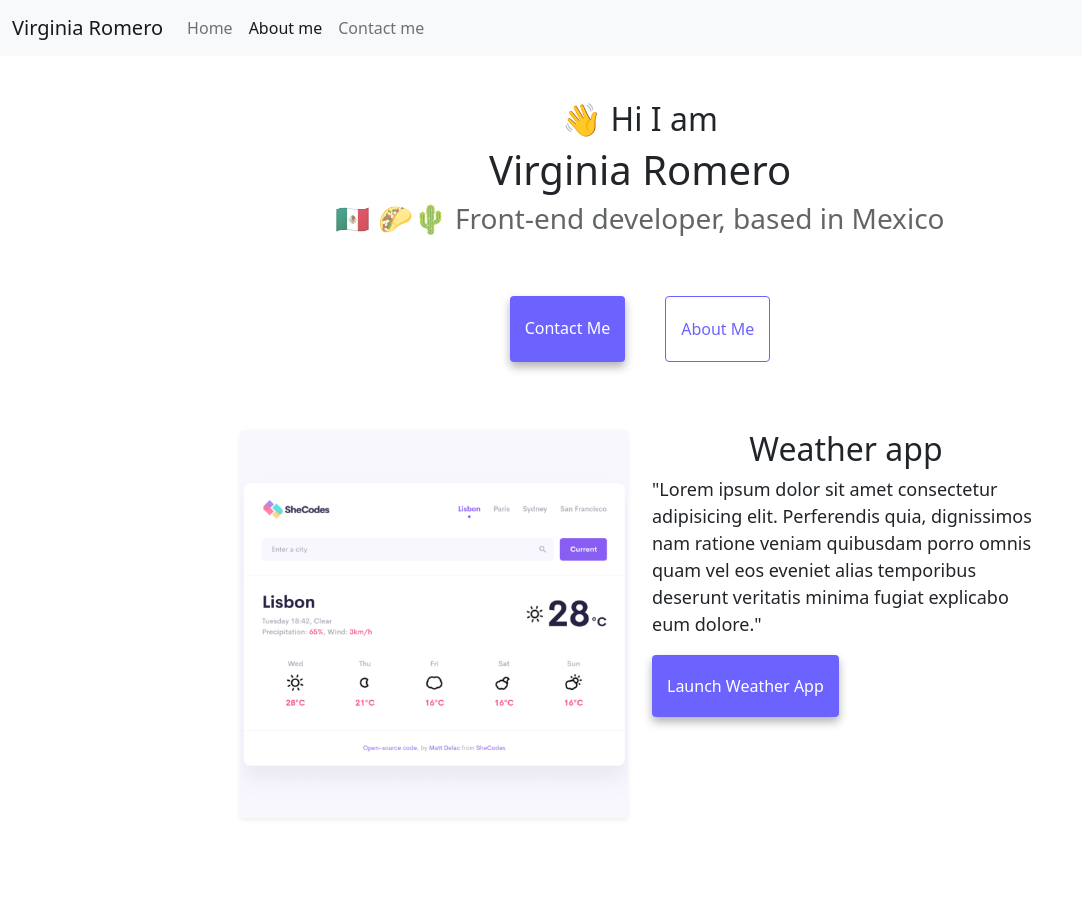
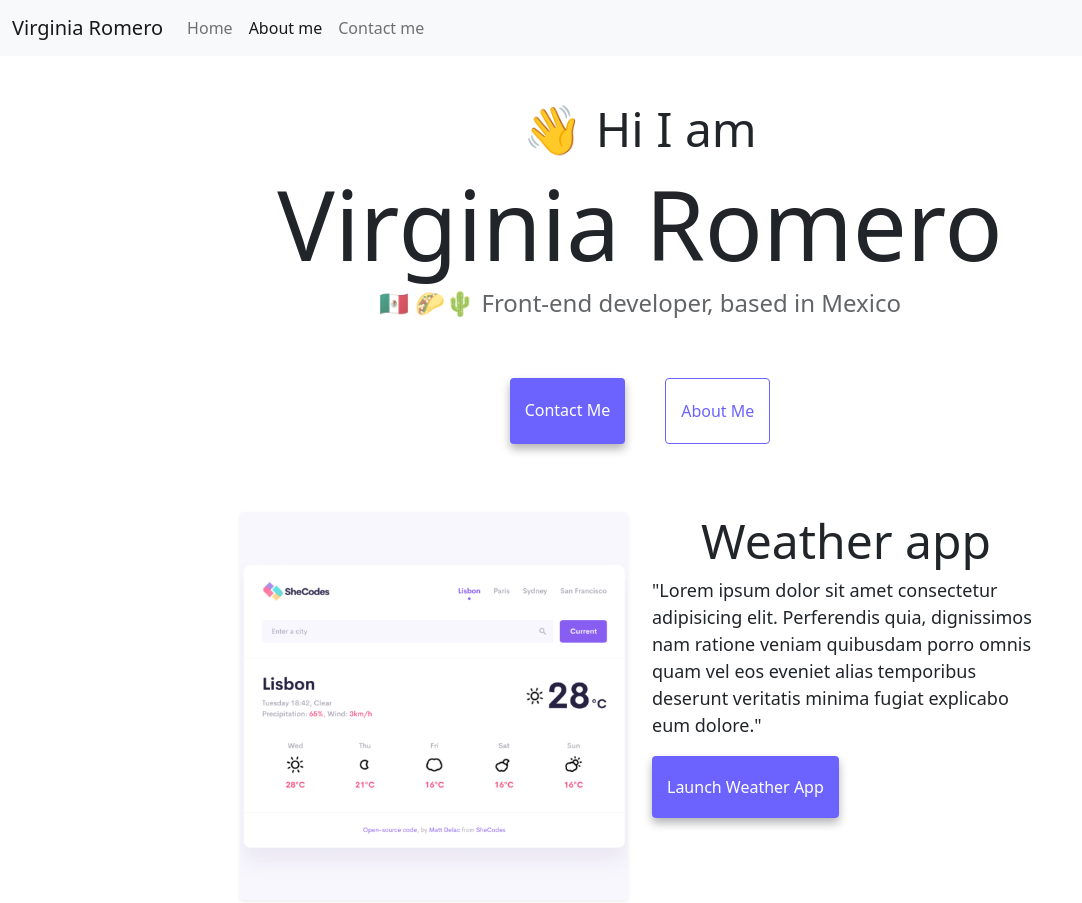
Before and after one commit to VirginiaRool/front-end-developer, a plain HTML site: page index.html in a window 1280 px wide. Shown: the top 903 px of the page, without its empty margins (0-1082 px from the left). Drawn offline with nearby package versions, Linux system fonts and the light colour scheme.

Commit message:
Update responsive font-size

```diff
--- a/css/style.css
+++ b/css/style.css
@@ -19,23 +19,34 @@
 }
 
 h1 {
-  font-size: 96px;
+  font-size: 50px !important;
 }
 
 h2 {
-  font-size: 48px;
-  margin top:50px;
+  font-size: 30px !important;
+  margin-top: 50px;
 }
 
 h3 {
-  font-size: 24px;
+  font-size: 24px !important;
   opacity: 0.7;
 }
 
 p {
   font-size: 18px;
   line-height: 1.5;
-  padding-bottom:20px;
+  padding-bottom: 20px;
+}
+
+@media (min-width: 576px) {
+  h1 {
+    font-size: 96px !important;
+    line-height: 1.5px;
+  }
+
+  h2 {
+    font-size: 48px !important;
+  }
 }
 
 .navigation-links {
```
